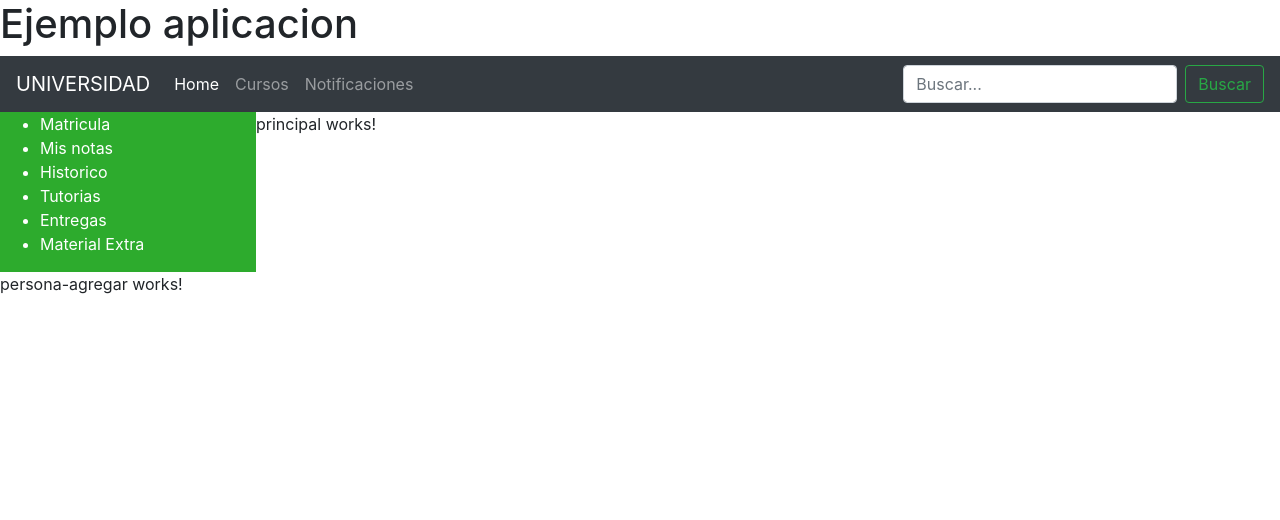
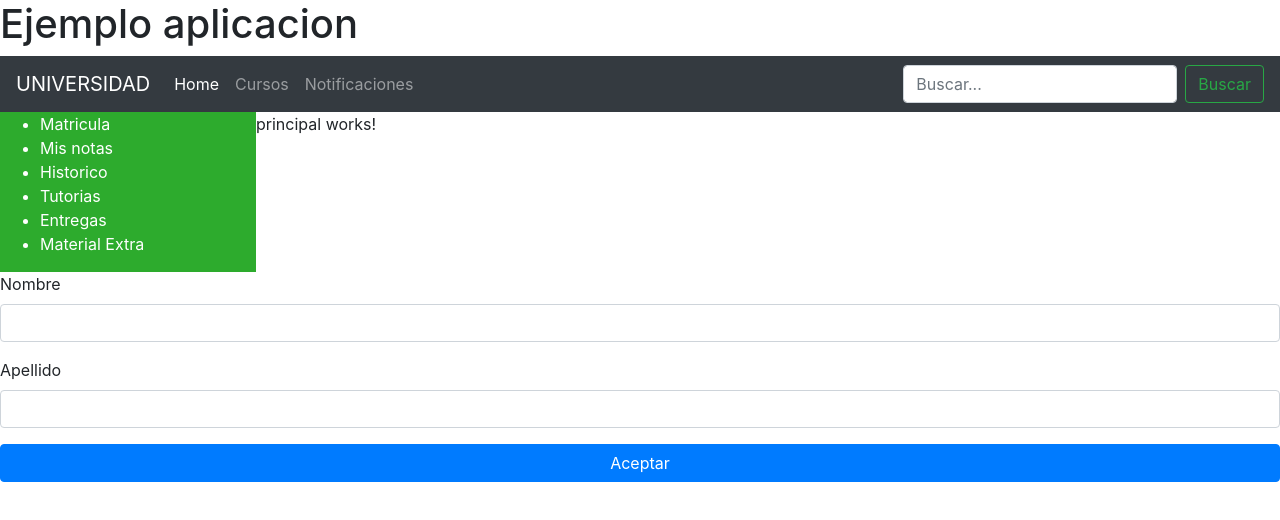
Before and after one commit to WDMN01/proyectofinalangular, an Angular app in the folder proyecto/: page /persona/agregar in a window 1280 px wide. Shown: the top 520 px of the page. Built offline with nearby package versions, Linux system fonts and the light colour scheme.

Commit message:
funcionalidad completa ABM

```diff
--- a/proyecto/src/app/components/persona-agregar/persona-agregar.component.html
+++ /dev/null
@@ -1 +0,0 @@
-<p>persona-agregar works!</p>
--- a/proyecto/src/app/components/persona-agregar/persona-agregar.component.ts
+++ b/proyecto/src/app/components/persona-agregar/persona-agregar.component.ts
@@ -1,10 +1,38 @@
-import { Component } from '@angular/core';
+import { Component, OnInit } from '@angular/core';
+import { FormBuilder, FormGroup, Validators } from '@angular/forms';
+import { Router } from '@angular/router';
+import { Persona } from 'src/app/persona';
+import { PersonaService } from 'src/app/servicios/persona.service';
 
 @Component({
   selector: 'app-persona-agregar',
-  templateUrl: './persona-agregar.component.html',
+  templateUrl: '../../shared/persona-form.component.html',
   styleUrls: ['./persona-agregar.component.css']
 })
-export class PersonaAgregarComponent {
+export class PersonaAgregarComponent  implements OnInit{
 
+  mainFormGroup:FormGroup;
+  constructor(private router: Router,
+    private personaService: PersonaService,
+    private formBuilder: FormBuilder){
+
+      this.mainFormGroup =formBuilder.group({
+        Nombre: ["", Validators.required],
+        Apellido: ["", Validators.required],
+      });}
+
+  ngOnInit(): void {
+
+  }
+  submitForm(){
+    var persona:Persona={
+      id: null,
+      Nombre: this.mainFormGroup.controls["Nombre"].value,
+      Apellido: this.mainFormGroup.controls["Apellido"].value,
+    };
+
+    this.personaService.add(persona).subscribe((resp)=>{
+      this.router.navigate(["/persona/"])
+    });
+  }
 }
--- a/proyecto/src/app/components/persona-editar/persona-editar.component.ts
+++ b/proyecto/src/app/components/persona-editar/persona-editar.component.ts
@@ -6,7 +6,7 @@ import { PersonaService } from 'src/app/servicios/persona.service';
 
 @Component({
   selector: 'app-persona-editar',
-  templateUrl: './persona-editar.component.html',
+  templateUrl: '../../shared/persona-form.component.html',
   styleUrls: ['./persona-editar.component.css']
 })
 export class PersonaEditarComponent implements OnInit {
--- a/proyecto/src/app/components/persona-get/persona-get.component.ts
+++ b/proyecto/src/app/components/persona-get/persona-get.component.ts
@@ -21,7 +21,11 @@ export class PersonaGetComponent {
     });
   }
   borrar(id:number){
-    console.log("Borrando el "+id);
+    this.personaservice.delete(id).subscribe((resp)=>{
+      this.personaservice.getAll().subscribe((data:Persona[])=>{
+        this.personas = data;
+      });
+    })
   }
 
 }
--- a/proyecto/src/app/persona.ts
+++ b/proyecto/src/app/persona.ts
@@ -1,5 +1,5 @@
 export class Persona {
-    id:number;
+    id:any;
     Nombre: string;
     Apellido:string
 }
--- a/proyecto/src/app/servicios/persona.service.ts
+++ b/proyecto/src/app/servicios/persona.service.ts
@@ -22,4 +22,12 @@ export class PersonaService {
   get(id:number):Observable<Persona>{
     return this.httpClient.get<Persona>(this.url+"/"+id);
   }
+
+  add(persona:Persona){
+    return this.httpClient.post(this.url, persona);
+  }
+
+  delete(id:number){
+    return this.httpClient.delete(this.url + "/" + id);
+  }
 }
--- a/proyecto/src/app/components/persona-editar/persona-editar.component.html
+++ b/proyecto/src/app/shared/persona-form.component.html
@@ -4,7 +4,7 @@
         <input type="text" id="txtNombre" class="form-control" formControlName="Nombre"/>
     </div>
     <div class="form-group">
-        <label for="txtNombre">Apellidp</label>
+        <label for="txtNombre">Apellido</label>
         <input type="text" id="txtApellido" class="form-control" formControlName="Apellido"/>
     </div>
     <button class="btn btn-primary btn-block" (click)="submitForm()">Aceptar</button>
```
